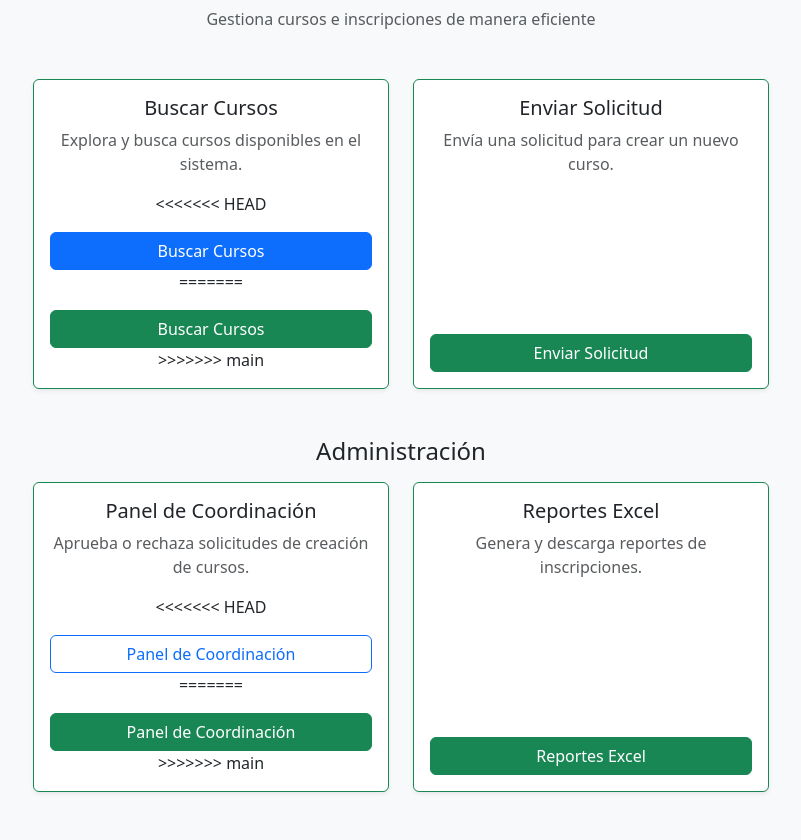
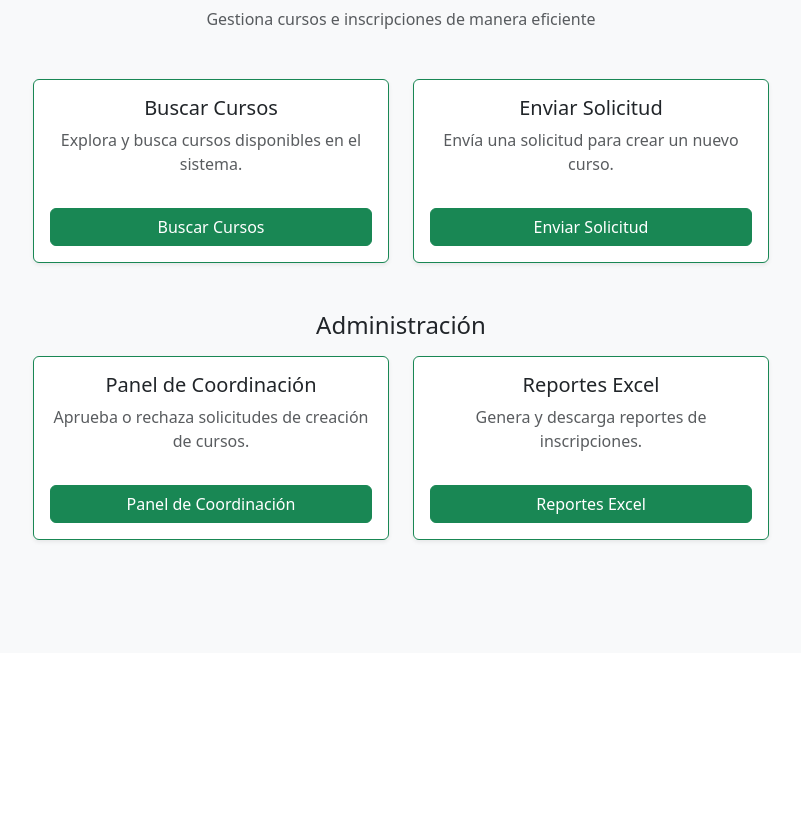
Before and after one commit to G1lber/Entreno-Cursos-Cortos, a Django app: page /dashboard/ in a window 1280 px wide. Shown: the part 147-987 px from the top of the page, without its empty margins (239-1040 px from the left). After the commit the page ends 690 px from the top, so only its background shows below. Run offline with Django 5.2, Linux system fonts and the light colour scheme.

Commit message:
Update dashboard UI and instructor login redirect
Standardized button styles and colors in dashboard.html and resolved merge conflict markers. Changed instructor login redirect in views.py from 'generar_curso' to 'dashboard' for improved navigation consistency.

```diff
--- a/curso/templates/dashboard.html
+++ b/curso/templates/dashboard.html
@@ -24,11 +24,7 @@
               <h5 class="card-title">Buscar Cursos</h5>
               <p class="text-muted">Explora y busca cursos disponibles en el sistema.</p>
             </div>
-<<<<<<< HEAD
-            <a href="{% url 'buscar_curso' %}" class="btn btn-primary mt-3">Buscar Cursos</a>
-=======
             <a href="{% url "buscar_curso" %}" class="btn btn-success mt-3 w-100">Buscar Cursos</a>
->>>>>>> main
           </div>
         </div>
       </div>
@@ -57,11 +53,7 @@
               <h5 class="card-title">Panel de Coordinación</h5>
               <p class="text-muted">Aprueba o rechaza solicitudes de creación de cursos.</p>
             </div>
-<<<<<<< HEAD
-            <a href="{% url 'coordinador' %}" class="btn btn-outline-primary w-100 mt-3">Panel de Coordinación</a>
-=======
             <a href="{% url 'coordinador' %}" class="btn btn-success w-100 mt-3">Panel de Coordinación</a>
->>>>>>> main
           </div>
         </div>
       </div>
--- a/curso/views.py
+++ b/curso/views.py
@@ -353,7 +353,7 @@
                 login(request, usuario)
                 messages.success(request, f"Inicio de sesión exitoso para {email}.")
                 if usuario.rol.nombre == "INSTRUCTOR":
-                    return redirect('generar_curso')  # Redirige a la página principal u otra página
+                    return redirect('dashboard')  # Redirige a la página principal u otra página
                 return redirect('viewUsuarios')  # Redirige a la página principal u otra página
             else:
                 messages.error(request, "Credenciales inválidas.")
```
